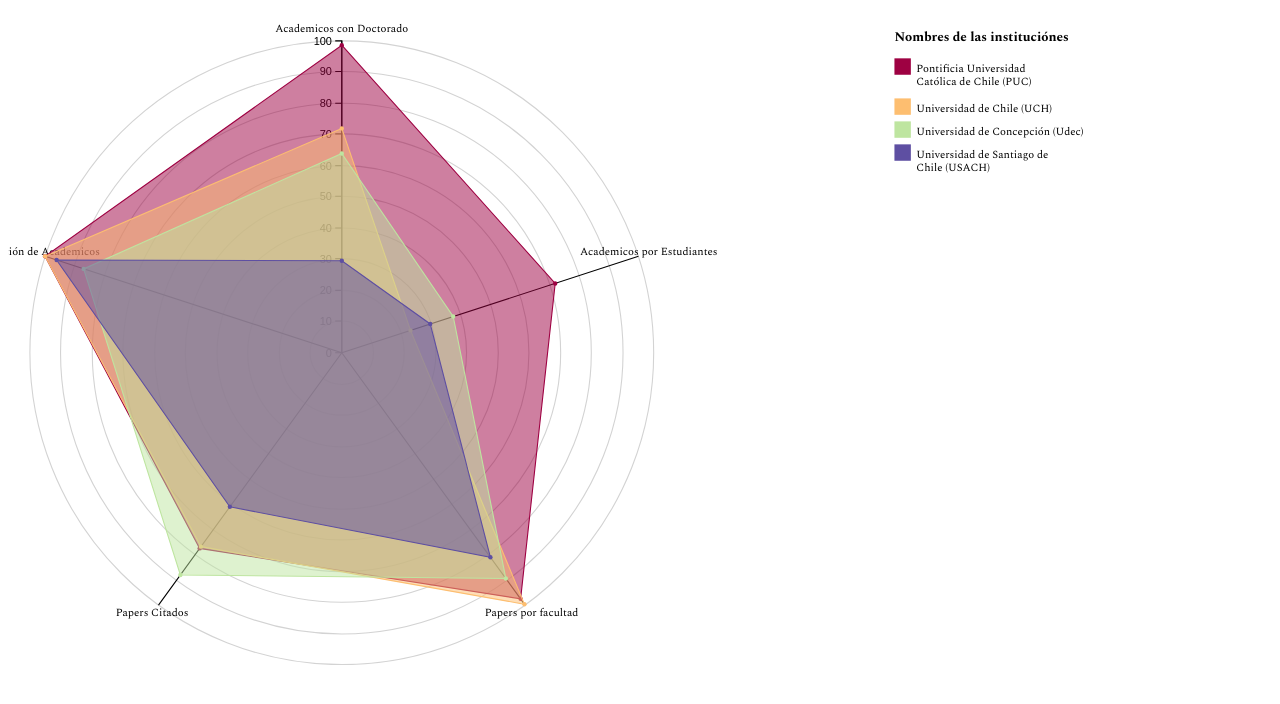
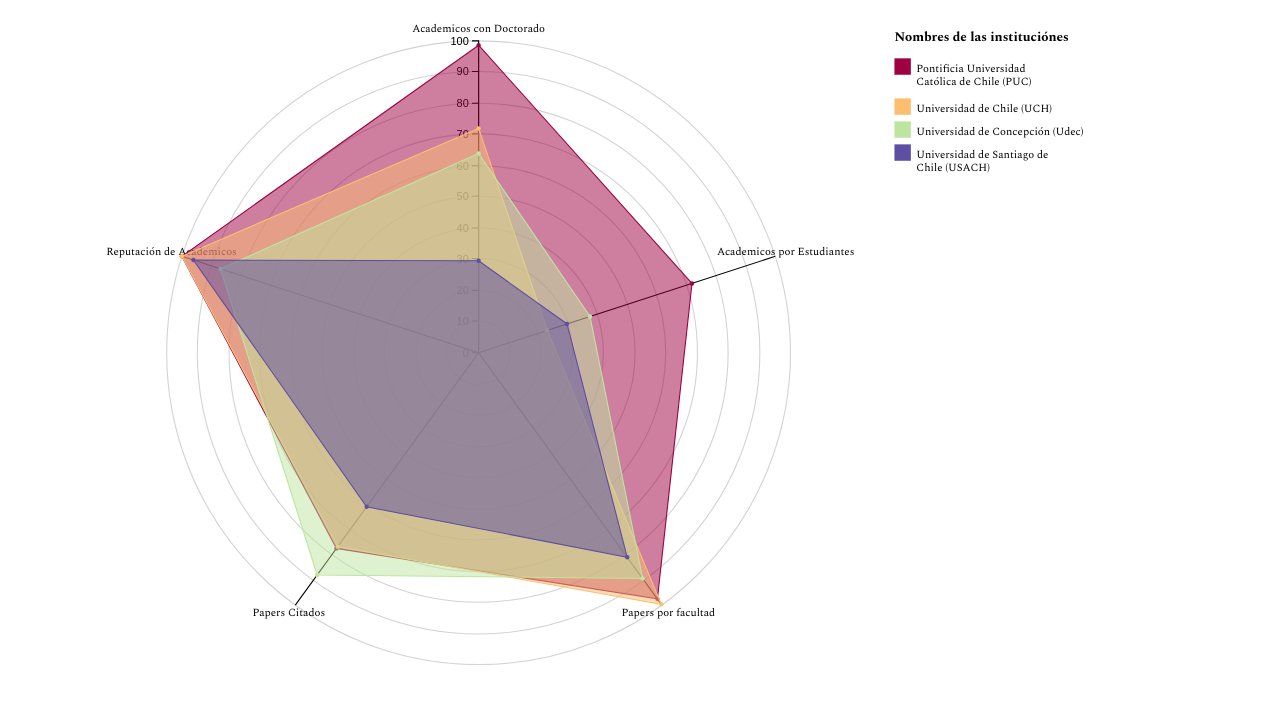
Before and after one commit to shootingstarcony/CLASETEN, a plain HTML site: page index.html in a window 1280 px wide. Drawn offline with nearby package versions, Linux system fonts and the light colour scheme.

Commit message:
Update index.html

```diff
--- a/index.html
+++ b/index.html
@@ -81,17 +81,16 @@
     .s2 { --c: #bee5a0; }
     .s3 { --c: #5e4fa2; }
 
-/* ===== CAMBIO: efecto hover ===== */
 .radar polygon {
     transition: fill-opacity .4s ease;
 }
 .radar polygon:hover {
     fill-opacity: .85;
 }
-/* ================================ */
+
   </style>
 
-  <g transform="translate(305,315)">
+  <g transform="translate(430, 315)">
     <circle class="grid" r="285" />
     <circle class="grid" r="257" />
     <circle class="grid" r="228" />
```
